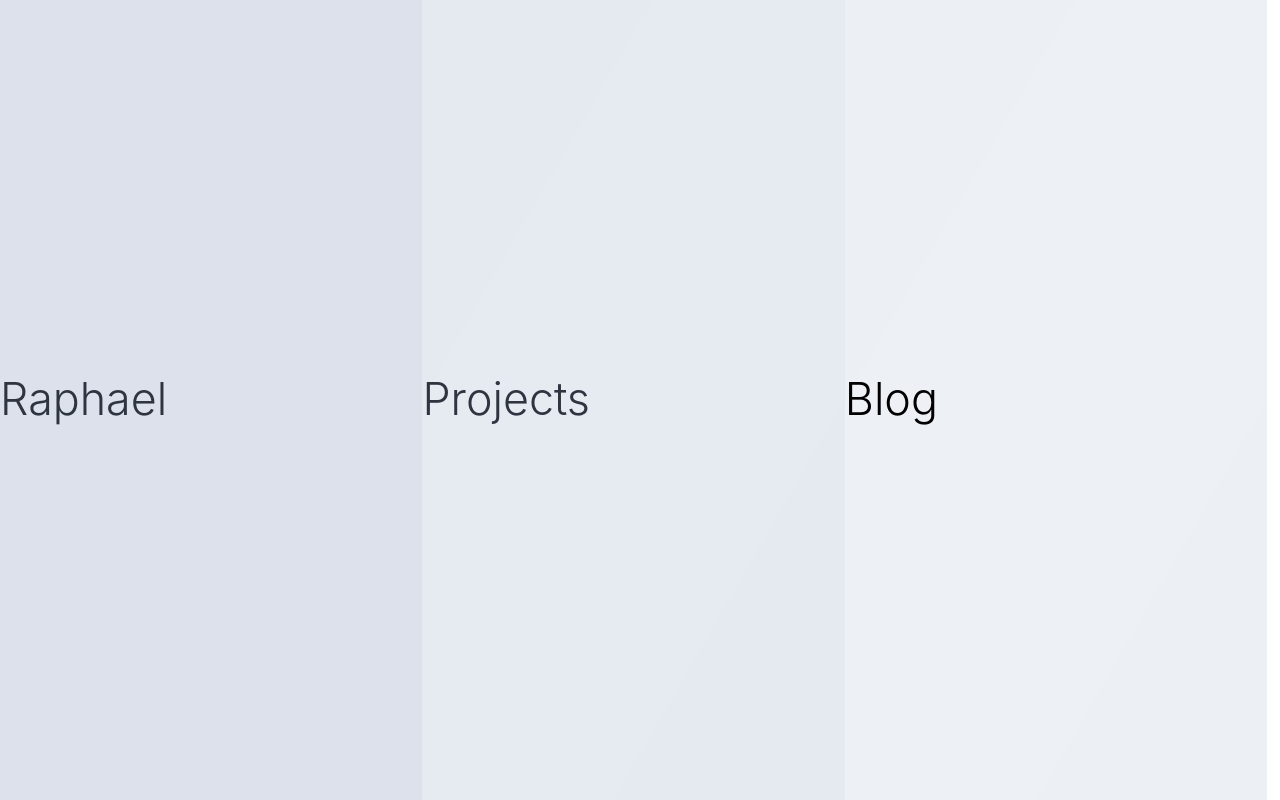
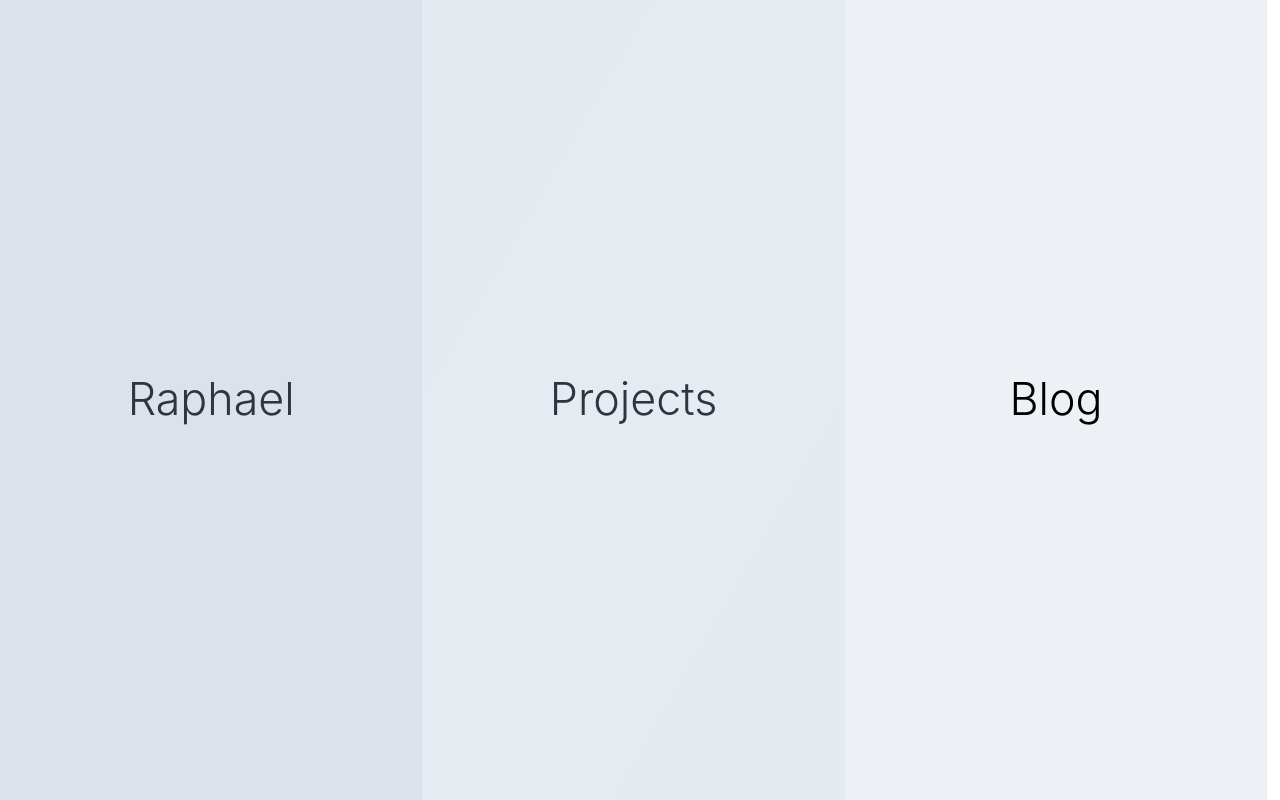
Before and after one commit to ratoru/homepage-old, a Next.js app: page / in a window 1280 px wide. Built offline with nearby package versions, Linux system fonts and the light colour scheme.

Commit message:
Fixed chrome centering

```diff
--- a/components/Columns3.tsx
+++ b/components/Columns3.tsx
@@ -37,7 +37,7 @@ export const Columns3 = () => {
         }}
       >
         <div className="strip__content">
-          <h1 className="strip__title" data-name="Lorem" style = {{ fontWeight: 300, textAlign: "match-parent" }}>
+          <h1 className="strip__title" data-name="Lorem" style = {{ fontWeight: 300, textAlign: "center" }}>
             Raphael
           </h1>
           <div className="strip__inner-text">
@@ -49,7 +49,7 @@ export const Columns3 = () => {
                 height: "110px",
               }}
             />
-            <h2 style = {{ fontWeight: 300, textAlign: "match-parent", color: 'black' }}>About Me</h2>
+            <h2 style = {{ fontWeight: 300, textAlign: "center", color: "black" }}>About Me</h2>
             <p>
               Welcome! My name is Raphael. <br /> During the day I am an MCS
               student at Stanford University.
@@ -78,11 +78,11 @@ export const Columns3 = () => {
         }}
       >
         <div className="strip__content">
-          <h1 className="strip__title" data-name="Ipsum" style = {{ fontWeight: 300, textAlign: "match-parent" }}>
+          <h1 className="strip__title" data-name="Ipsum" style = {{ fontWeight: 300, textAlign: "center" }}>
             Projects
           </h1>
           <div className="strip__inner-text">
-            <h2 style = {{ fontWeight: 300, textAlign: "match-parent", color: 'black' }} >My Projects</h2>
+            <h2 style = {{ fontWeight: 300, textAlign: "center", color: 'black' }} >My Projects</h2>
             <p>
               <Link href={isOpen2 ? "https://spikestats.ratoru.com" : ""}>
                 <a>
@@ -114,11 +114,11 @@ export const Columns3 = () => {
         }}
       >
         <div className="strip__content">
-          <h1 className="strip__title" data-name="Dolor" style = {{ fontWeight: 300, textAlign: "match-parent", color: 'black' }}>
+          <h1 className="strip__title" data-name="Dolor" style = {{ fontWeight: 300, textAlign: "center", color: 'black' }}>
             Blog
           </h1>
           <div className="strip__inner-text">
-            <h2 style = {{ fontWeight: 300, textAlign: "match-parent", color: 'black' }}>Raphael's Blog</h2>
+            <h2 style = {{ fontWeight: 300, textAlign: "center", color: 'black' }}>Raphael's Blog</h2>
             <p>
               <Link href="blog/principles">
                 <a>
```
